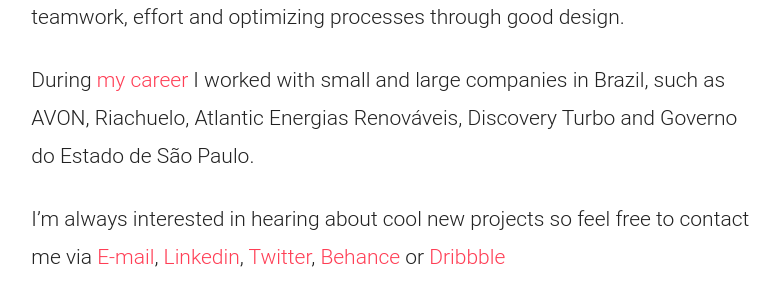
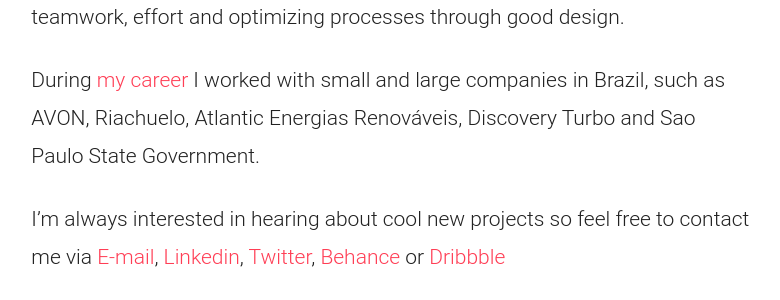
Before and after one commit to drigoteixeira/drigoteixeira.github.io, a Jekyll site: the page built from index.html, in a window 1280 px wide. Shown: the part 778-1078 px from the top of the page, without its empty margins (154-934 px from the left). Built offline with Jekyll 4.4.1, drawn with Linux system fonts in a browser that asks for light colours; nearby versions of some CDN libraries.

Commit message:
Update info on homepage

```diff
--- a/index.html
+++ b/index.html
@@ -9,7 +9,7 @@
 
                 <p>Digital Designer currently working at <a href="http://www.itau.com.br">Itaú Unibanco</a> with +10 years of experience in visual and digital product design with cross devices in web and mobile. A proactive, focused self starter who strongly believes in people, teamwork, effort and optimizing processes through good design. </p>
 
-                <p>During <a href="https://www.linkedin.com/in/drigoteixeira/">my career</a> I worked with small and large companies in Brazil, such as AVON, Riachuelo, Atlantic Energias Renováveis, Discovery Turbo and Governo do Estado de São Paulo.</p>
+                <p>During <a href="https://www.linkedin.com/in/drigoteixeira/">my career</a> I worked with small and large companies in Brazil, such as AVON, Riachuelo, Atlantic Energias Renováveis, Discovery Turbo and Sao Paulo State Government.</p>
 
                 <p>I’m always interested in hearing about cool new projects so feel free to contact me via <a href="mailto:hello@rodrigoteixeira.co">E-mail</a>, <a href="https://www.linkedin.com/in/drigoteixeira/">Linkedin</a>, <a href="https://twitter.com/drigo">Twitter</a>, <a href="https://www.behance.net/drigoteixeira">Behance</a> or <a href="https://dribbble.com/drigo">Dribbble</a></p>
 
```
